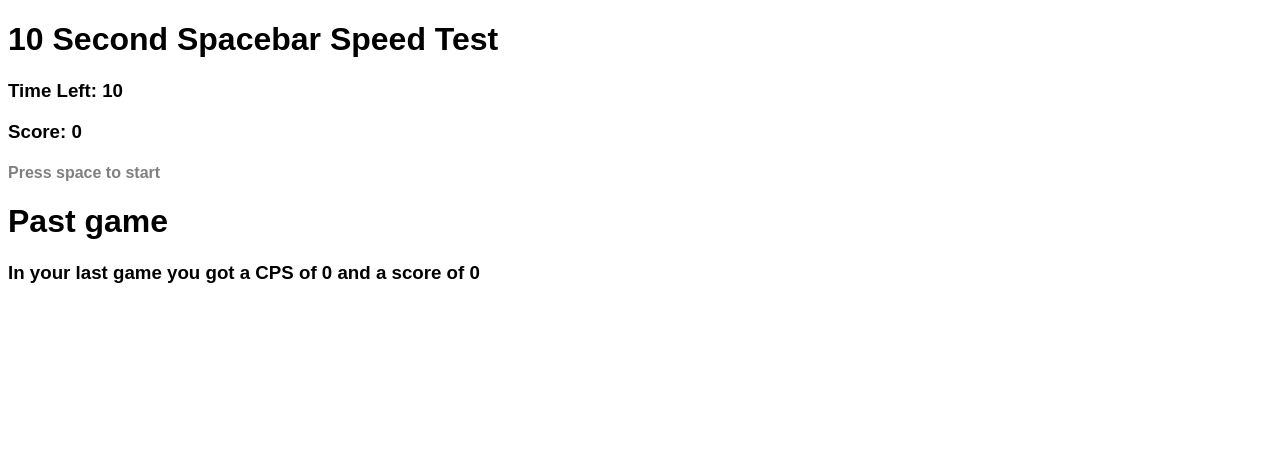
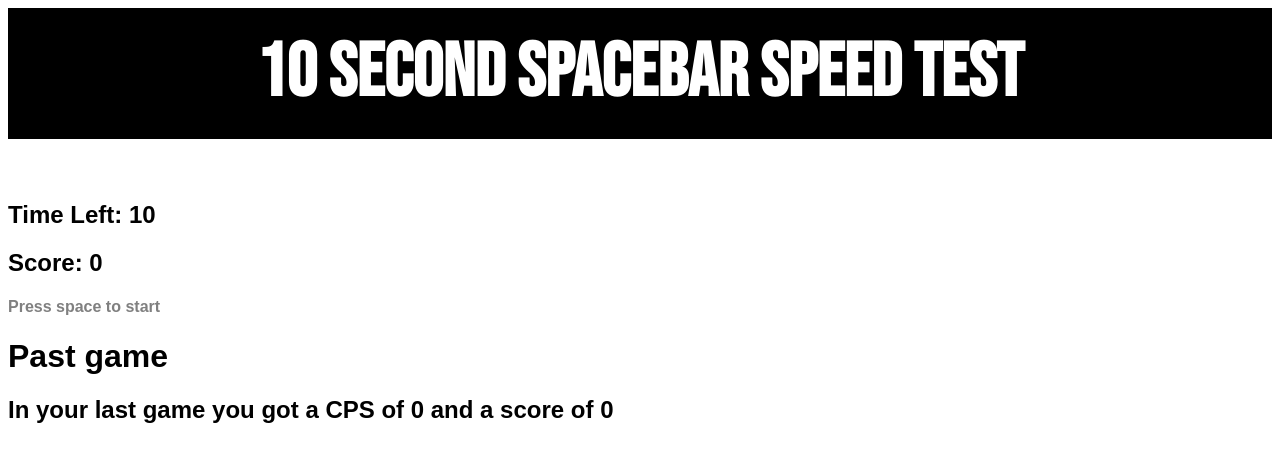
Before and after one commit to blgoreuxe/UltraSpeedTests, a plain HTML site: page Spacebar/10secspace.html in a window 1280 px wide. Drawn offline with Linux system fonts and the light colour scheme.

Commit message:
Add files via upload

```diff
--- a/Spacebar/10secspace.html
+++ b/Spacebar/10secspace.html
@@ -6,15 +6,18 @@
     <meta name="viewport" content="width=device-width, initial-scale=1.0">
     <title>Spacebar Speed Test</title>
     <link rel="stylesheet" type="text/css" href="style.css">
+    <link rel="preconnect" href="https://fonts.googleapis.com">
+    <link rel="preconnect" href="https://fonts.gstatic.com" crossorigin>
+    <link href="https://fonts.googleapis.com/css2?family=Bebas+Neue&display=swap" rel="stylesheet">
 </head>
 <body>
-    <h1>10 Second Spacebar Speed Test</h1>
-    <h3 id="time">Time Left: 10</h3>
-    <h3 id="score">Score: 0</h3>
+    <h2 id="title">10 Second Spacebar Speed Test</h1>
+    <h2 id="time">Time Left: 10</h2>
+    <h2 id="score">Score: 0</h2>
     <h4 id="prompt">Press space to start</h4>
     <div id="Congrats">
         <h1>Past game</h1>
-        <h3 id="past">In your last game you got a CPS of 0 and a score of 0</h3>
+        <h2 id="past">In your last game you got a CPS of 0 and a score of 0</h2>
     </div>
     <script src="10script.js"></script>
 </body>
--- a/Spacebar/style.css
+++ b/Spacebar/style.css
@@ -5,3 +5,13 @@ body{
 #prompt{
     color: gray;
 }
+
+#title {
+    text-align: center;
+    font-size: 75px;
+    margin-top: 0px;
+    padding: 20px;
+    color: white;
+    background-color: black;
+    font-family: 'Bebas Neue', cursive;
+}
```
Also changed, not shown: Spacebar/1secspace.html (+7 -4 lines), Spacebar/5secspace.html (+7 -4 lines).
